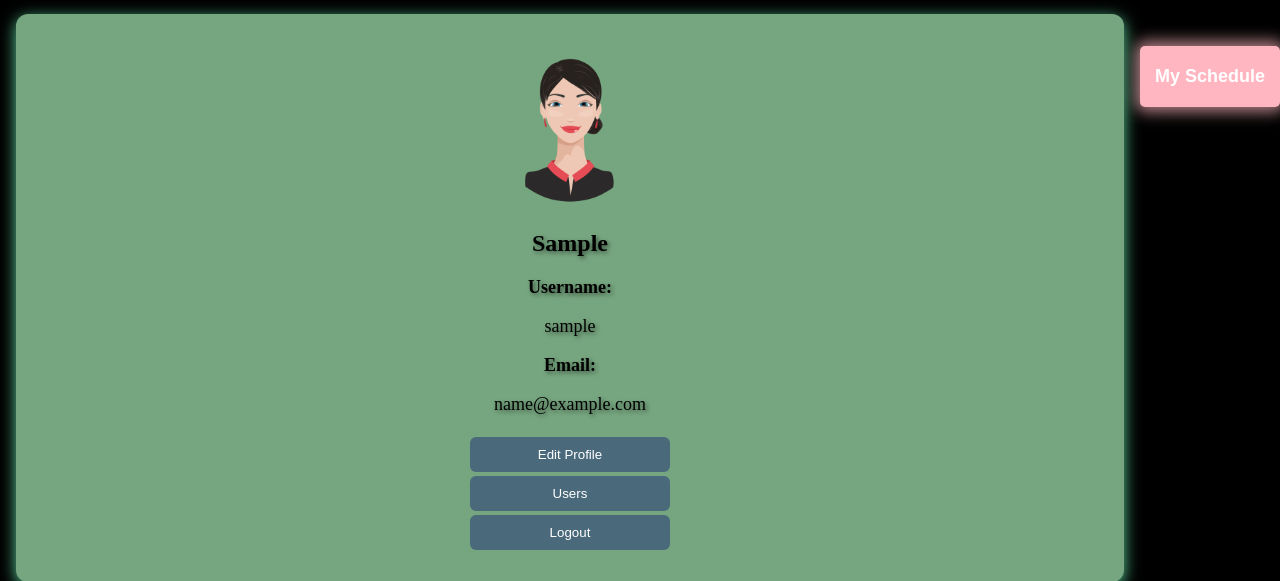
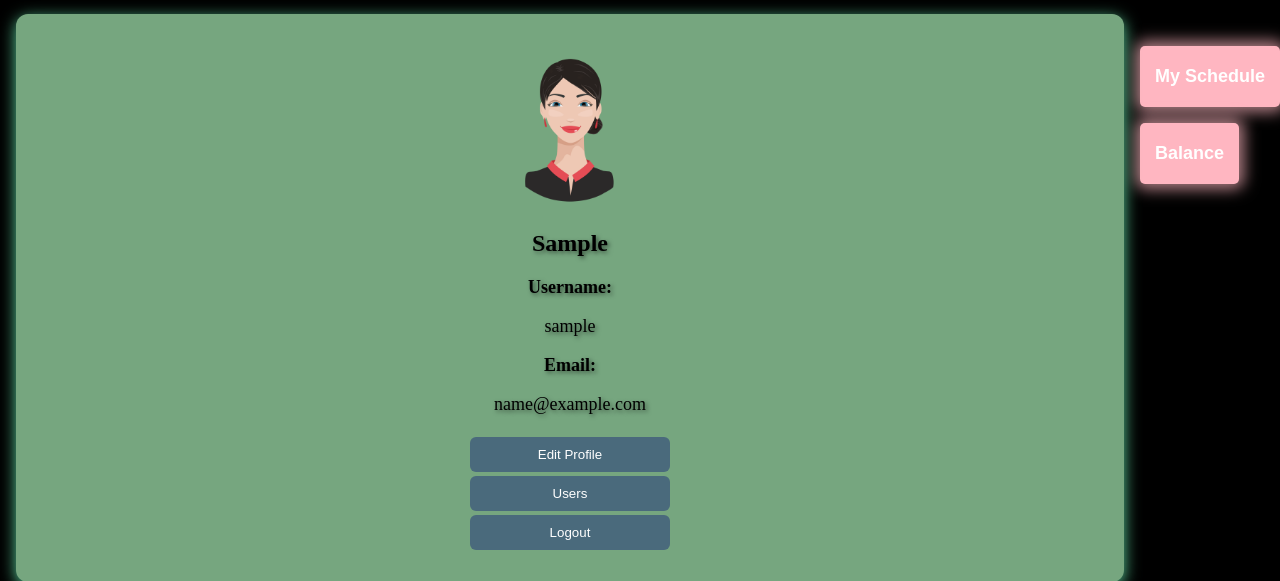
Before and after one commit to AniiitaCode/art-project, a Spring Boot app: page /home in a window 1280 px wide. Shown: the top 581 px of the page. Run offline with Spring Boot 4, Linux system fonts and the light colour scheme; the visitor is signed in with stand-in values (Sample User, id 1); data that the repository does not hold is empty.

Commit message:
Added button for ADMIN

```diff
--- a/src/main/resources/templates/home.html
+++ b/src/main/resources/templates/home.html
@@ -86,6 +86,12 @@
                      <button class="create-button">My Schedule</button>
                  </a>
              </p>
+
+             <p>
+                 <a th:if="${user.role.name() == 'ADMIN'}" th:href="@{/balance}">
+                     <button class="create-button">Balance</button>
+                 </a>
+             </p>
          </div>
     </div>
 </main>
```
